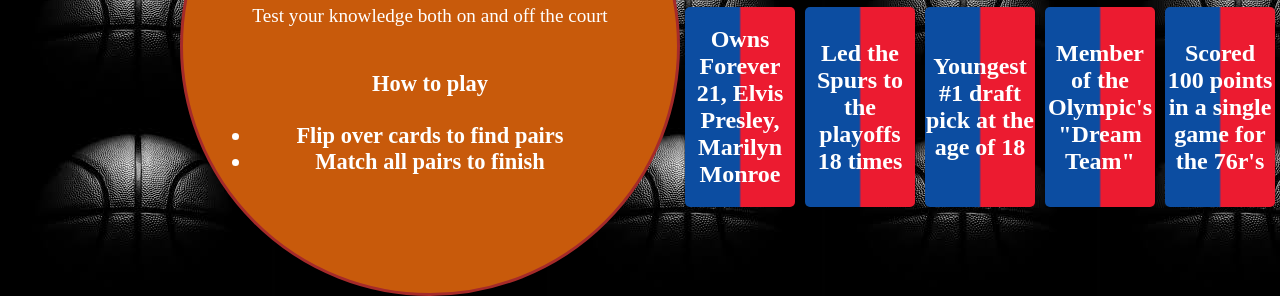
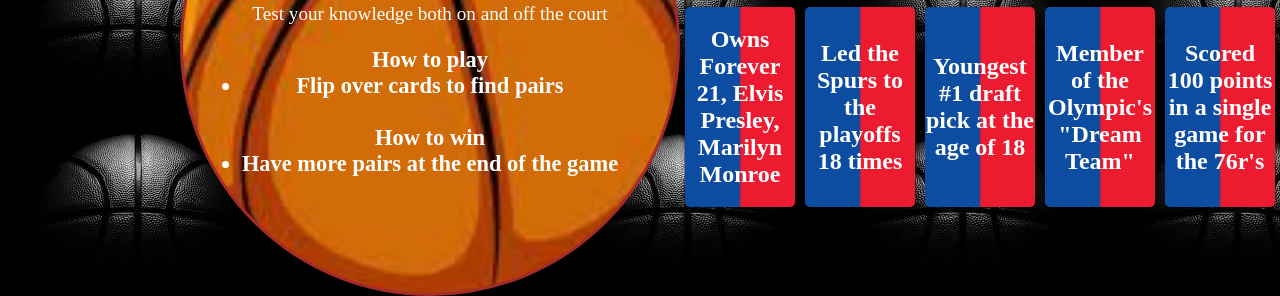
Before and after one commit to danielmorris710/danielmorris710.github.io, a plain HTML site: page Memory-Game/index.html in a window 1280 px wide. Shown: the part 628-924 px from the top of the page. Drawn offline with Linux system fonts and the light colour scheme.

Commit message:
third commit

```diff
--- a/Memory-Game/index.html
+++ b/Memory-Game/index.html
@@ -33,13 +33,16 @@
             Test your knowledge both on and off the court
         <br>
         <br>
-        <br>
                 <h3 class="side">How to play</li>
-        <br>
         <br>
                 <ul>
                     <li>Flip over cards to find pairs </li>
-                    <li>Match all pairs to finish</li>
+                </ul>
+                <br>
+                <h3 class="side">How to win</li>
+                    <br>
+                <ul>
+                     <li>Have more pairs at the end of the game</li>
                 </ul>
 
         </div>
--- a/Memory-Game/style.css
+++ b/Memory-Game/style.css
@@ -83,7 +83,10 @@
   margin-top: 40px;
   font-size: larger;
   color: #ffffff;
-  background-color: rgb(200, 90, 11);
+  background-image: url(images/basketballrules.jpg);
+  background-repeat: no-repeat;
+  background-size: 650px;
+  background-position: center;
   border-radius: 500px;
 }
 
```
Also changed, not shown: Memory-Game/images/Screenshot1.jpg, Memory-Game/images/basketballrules.jpg (added), 1 other file.
